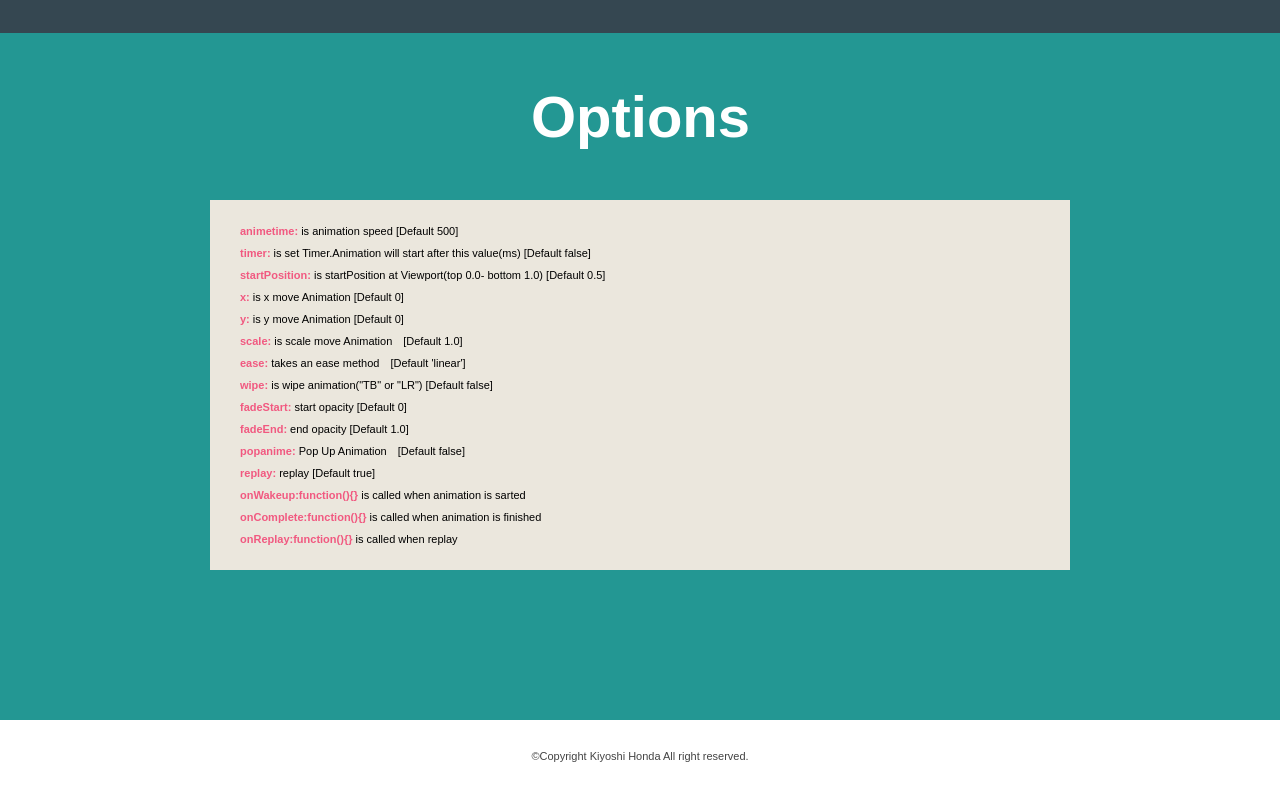
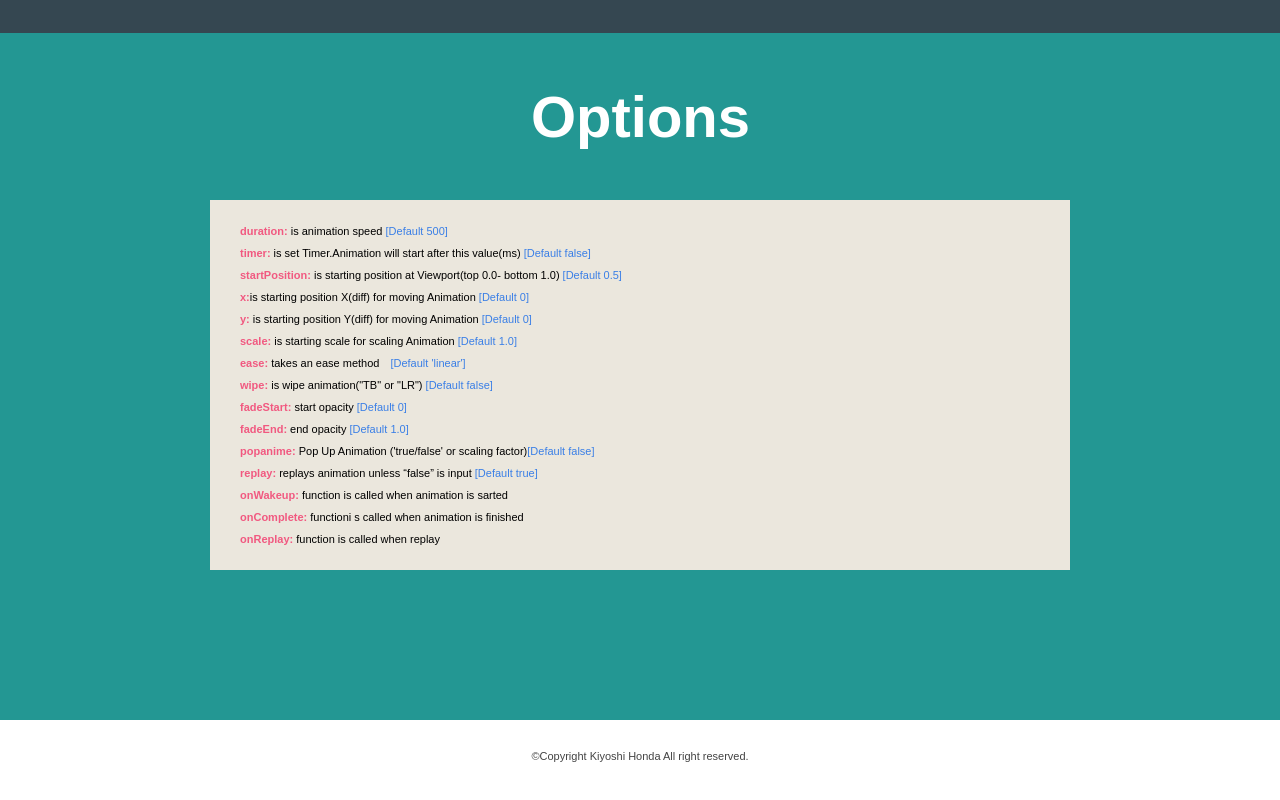
Before and after one commit to kiyoshihonda/risingsun, a plain HTML site: page index.html in a window 1280 px wide. Shown: the part 3567-4367 px from the top of the page. Drawn offline with Linux system fonts and the light colour scheme.

Commit message:
change filename

```diff
--- a/css/style.css
+++ b/css/style.css
@@ -21,7 +21,9 @@ a:hover{
 .classname{
 	color:#5EA800;
 }
-
+.blue{
+	color:#3a7fe6;
+}
 .textbox{
 	width: 800px;
 	background: #EBE7DD;
@@ -249,7 +251,7 @@ h4{
 	margin-top: 50px;
 	line-height: 2.0em;
 }
-#Referencetext span{
+#Referencetext .op{
 	color:#f15980;
 	font-weight: bold;
 }
--- a/index.html
+++ b/index.html
@@ -23,7 +23,7 @@
 <link rel="styleSheet" type="text/css" href="css/import.css" />
 <script type="text/javascript" src="js/lib/jquery-1.11.0.min.js"></script>
 <script type="text/javascript" src="js/lib/jquery.easing.1.3.js"></script>
-<script type="text/javascript" src="js/lib/risingSun.js"></script>
+<script type="text/javascript" src="js/lib/jquery.risingSun.js"></script>
 <script type="text/javascript" src="js/common.js"></script>
 <script type="text/javascript" src="js/functions.js"></script>
 </head>
@@ -100,21 +100,21 @@
 <div id="reference"><div class="center980">
 	<h2>Options</h2>
 	<div id="Referencetext" class="textbox">
-		<span>animetime:</span> is animation speed		[Default  500]<br>
-		<span>timer:</span> is set Timer.Animation will start after this value(ms) [Default  false]<br>
-		<span>startPosition:</span> is startPosition at Viewport(top 0.0- bottom 1.0) [Default  0.5]<br>
-		<span>x:</span>	is x move Animation [Default  0]<br>
-		<span>y:</span>	is y move Animation	[Default  0]<br>
-		<span>scale:</span>	is scale move Animation　[Default 1.0]<br>
-		<span>ease:</span> 	takes an ease method　[Default  'linear']<br>
-		<span>wipe:</span> 	is wipe animation("TB" or "LR") [Default  false]<br>
-		<span>fadeStart:</span> start opacity	 [Default  0]<br>
-		<span>fadeEnd:</span> 	end opacity	[Default 1.0]<br>
-		<span>popanime:</span> Pop Up Animation　[Default false]<br>
-		<span>replay:</span> replay [Default true]<br>
-		<span>onWakeup:function(){}</span> 		is called when animation is sarted<br>
-		<span>onComplete:function(){}</span> 		is called when animation is finished<br>
-		<span>onReplay:function(){}</span> 		is called when replay<br>
+		<span class="op">duration:</span> is animation speed	<span class="blue">[Default  500]</span><br>
+		<span class="op">timer:</span> is set Timer.Animation will start after this value(ms) <span class="blue">[Default  false]</span><br>
+		<span class="op">startPosition:</span> is starting position at Viewport(top 0.0- bottom 1.0) <span class="blue">[Default  0.5]</span><br>
+		<span class="op">x:</span>is starting position X(diff) for moving Animation <span class="blue">[Default  0]</span><br>
+		<span class="op">y:</span>	is starting position Y(diff) for moving Animation	<span class="blue">[Default  0]</span><br>
+		<span class="op">scale:</span>	is starting scale for scaling Animation <span class="blue">[Default 1.0]</span><br>
+		<span class="op">ease:</span> 	takes an ease method　<span class="blue">[Default  'linear']</span><br>
+		<span class="op">wipe:</span> 	is wipe animation("TB" or "LR") <span class="blue">[Default  false]</span><br>
+		<span class="op">fadeStart:</span> start opacity	 <span class="blue">[Default  0]</span><br>
+		<span class="op">fadeEnd:</span> 	end opacity	<span class="blue">[Default 1.0]</span><br>
+		<span class="op">popanime:</span> Pop Up Animation ('true/false' or scaling factor)<span class="blue">[Default false]</span><br>
+		<span class="op">replay:</span> replays animation unless “false” is input <span class="blue">[Default true]</span><br>
+		<span class="op">onWakeup:</span> function is called when animation is sarted<br>
+		<span class="op">onComplete:</span> functioni s called when animation is finished<br>
+		<span class="op">onReplay:</span> function	is called when replay<br>
 	</div>
 </div></div>
 
```
Also changed, not shown: js/lib/jquery.risingSun.js (renamed from js/lib/risingSun.js), 1 other file.
